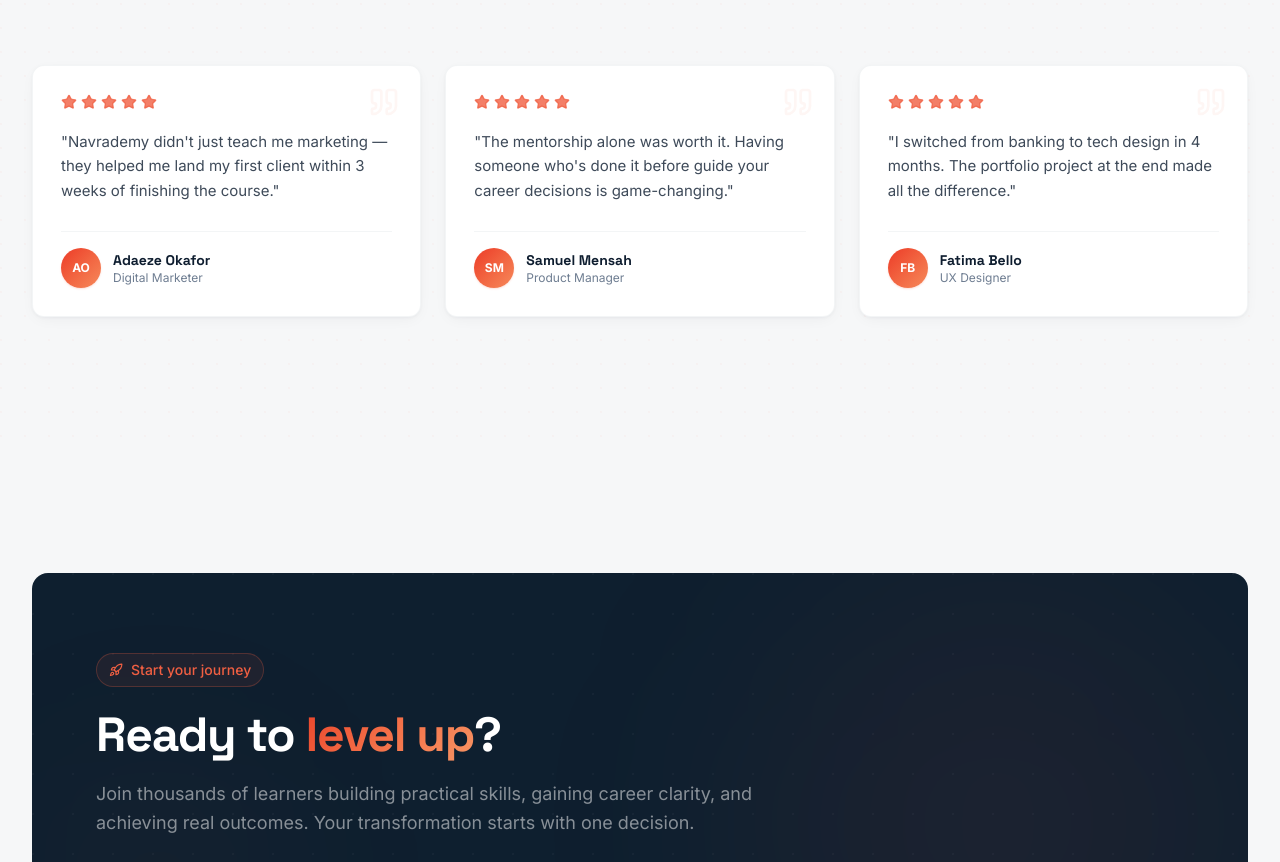
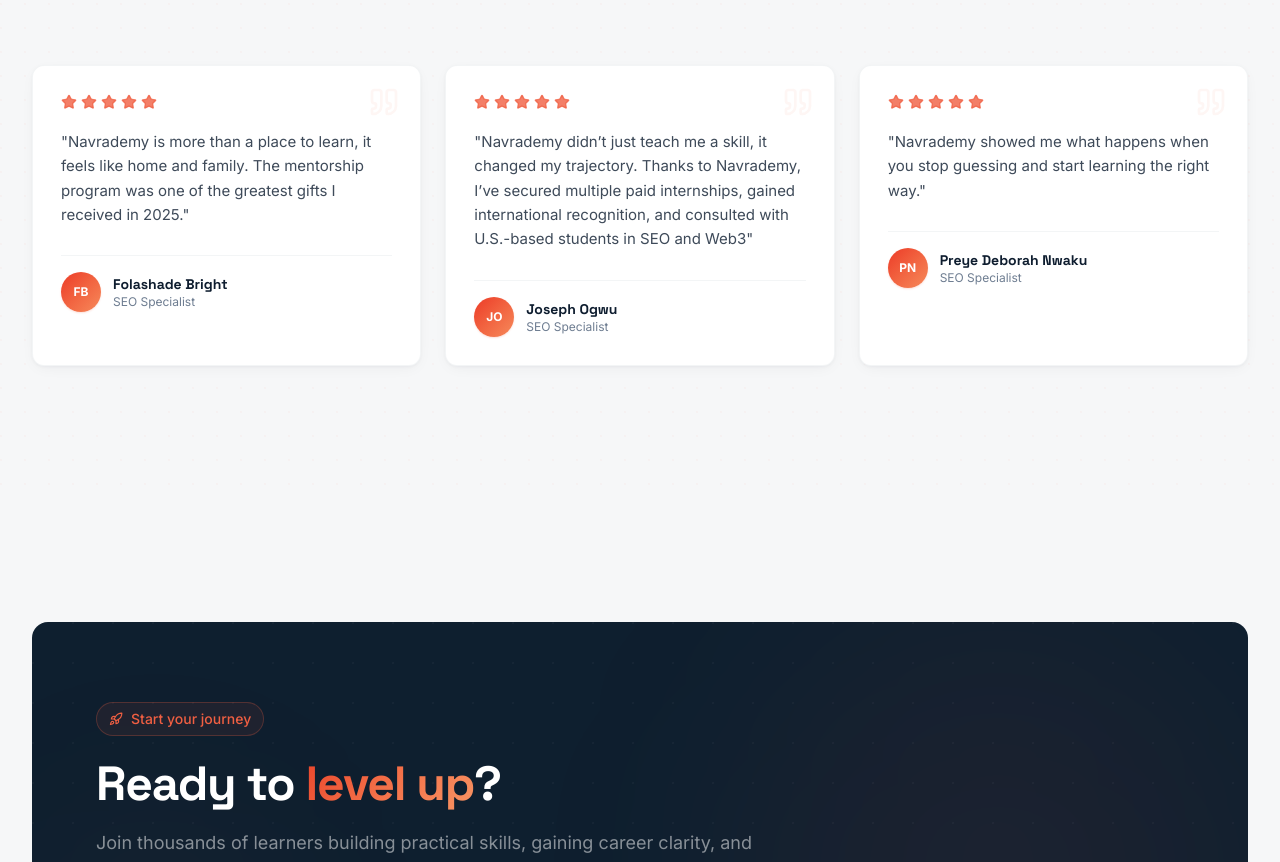
Before and after one commit to sarahib37/Navrademy, a Next.js app: page / in a window 1280 px wide. Shown: the part 5660-6522 px from the top of the page. Built offline with nearby package versions, Linux system fonts and the light colour scheme; no server answers; the database is empty.

Commit message:
referrals homepage

```diff
--- a/components/TestimonialsSection.tsx
+++ b/components/TestimonialsSection.tsx
@@ -4,22 +4,22 @@
 
 const testimonials = [
   {
-    name: "Adaeze Okafor",
-    role: "Digital Marketer",
-    quote: "Navrademy didn't just teach me marketing — they helped me land my first client within 3 weeks of finishing the course.",
-    initials: "AO",
+    name: "Folashade Bright",
+    role: "SEO Specialist",
+    quote: "Navrademy is more than a place to learn, it feels like home and family. The mentorship program was one of the greatest gifts I received in 2025.",
+    initials: "FB",
   },
   {
-    name: "Samuel Mensah",
-    role: "Product Manager",
-    quote: "The mentorship alone was worth it. Having someone who's done it before guide your career decisions is game-changing.",
-    initials: "SM",
+    name: "Joseph Ogwu",
+    role: "SEO Specialist",
+    quote: "Navrademy didn’t just teach me a skill, it changed my trajectory. Thanks to Navrademy, I’ve secured multiple paid internships, gained international recognition, and consulted with U.S.-based students in SEO and Web3",
+    initials: "JO",
   },
   {
-    name: "Fatima Bello",
-    role: "UX Designer",
-    quote: "I switched from banking to tech design in 4 months. The portfolio project at the end made all the difference.",
-    initials: "FB",
+    name: "Preye Deborah Nwaku",
+    role: "SEO Specialist",
+    quote: "Navrademy showed me what happens when you stop guessing and start learning the right way.",
+    initials: "PN",
   },
 ];
 
```
